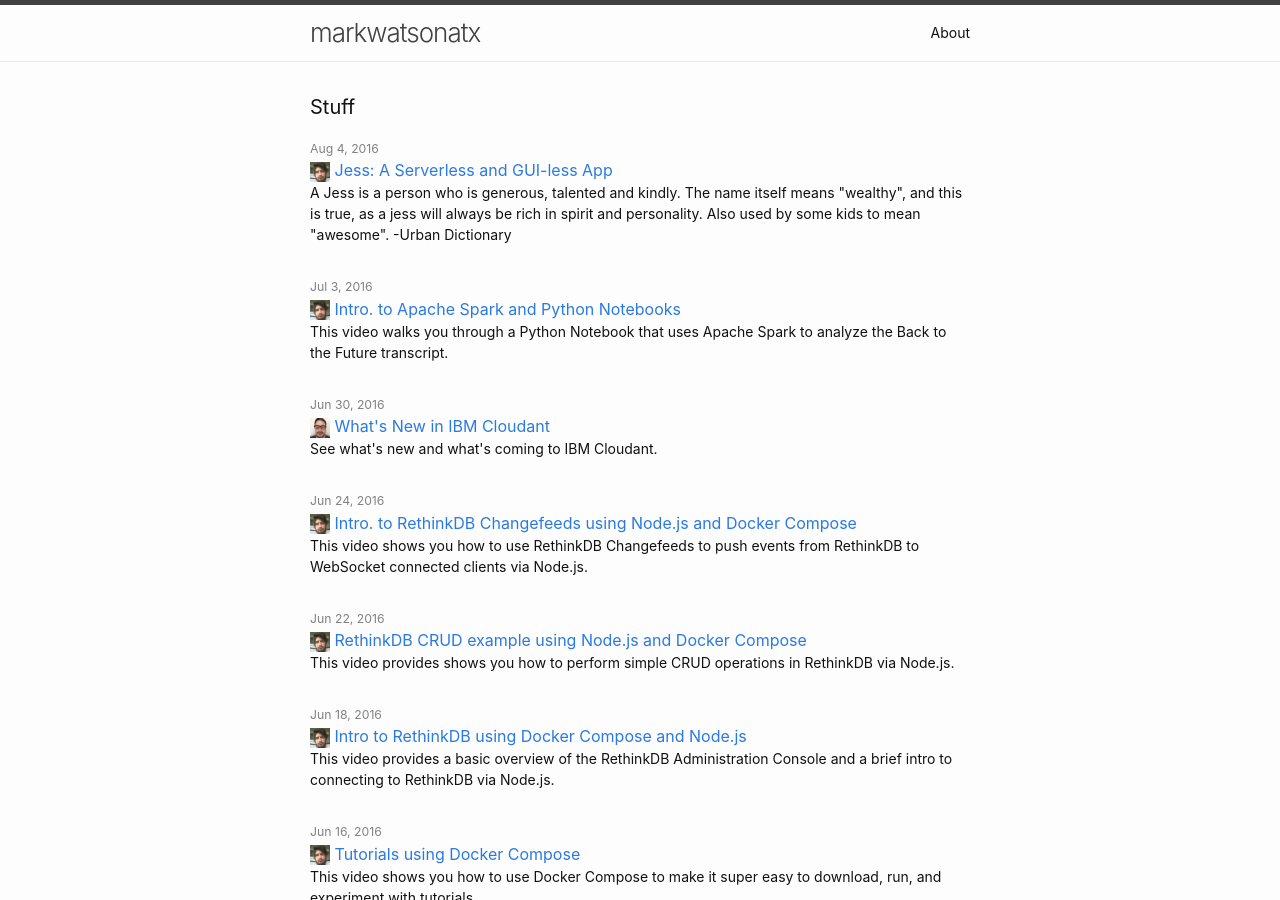
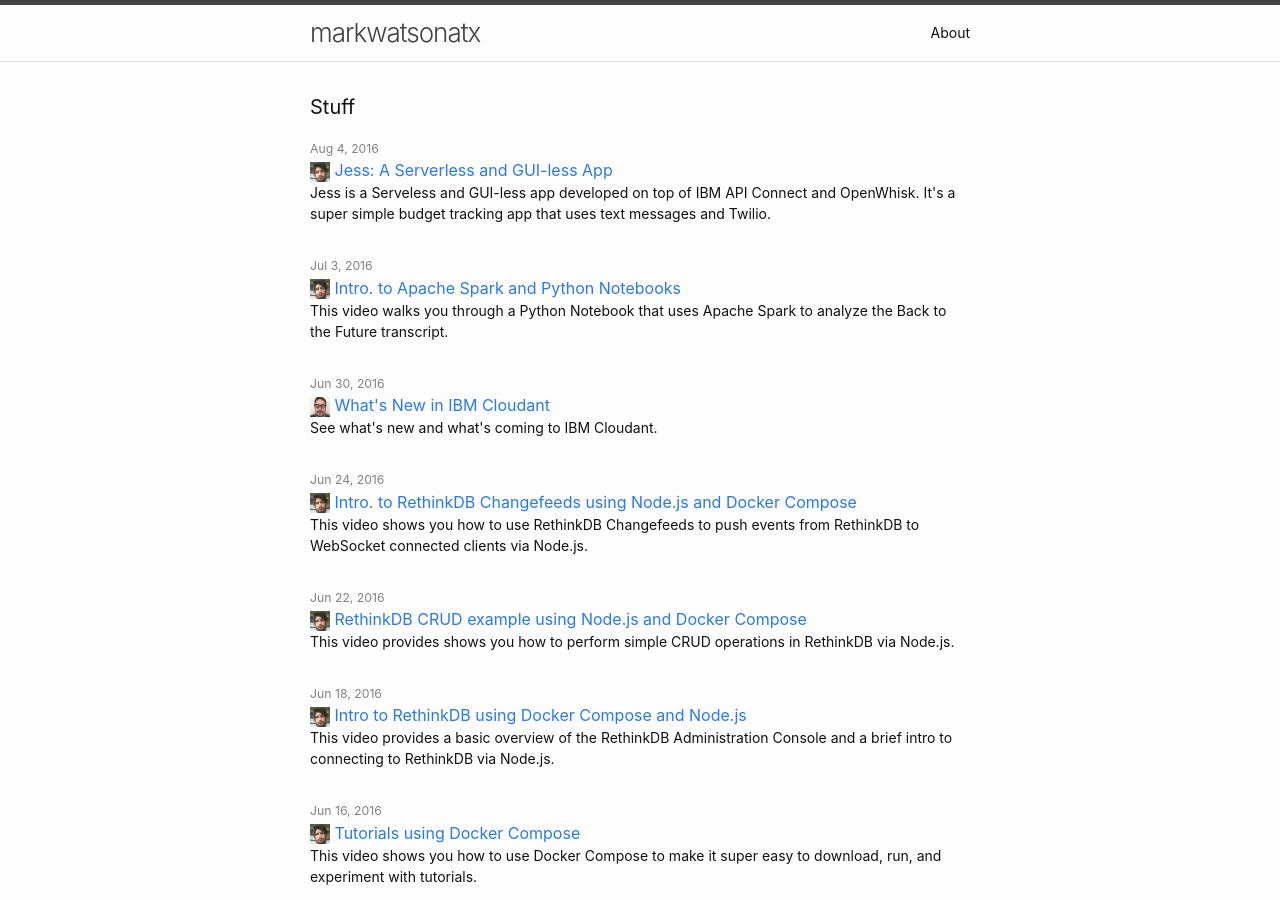
Before and after one commit to markwatsonatx/markwatsonatx.github.io, a Jekyll site: the page built from index.html, in a window 1280 px wide and 900 px high. Built offline with Jekyll 4.4.1, drawn with Linux system fonts in a browser that asks for light colours.

Commit message:
Updated caption

```diff
--- a/_posts/2016-08-04-serverless-guiless-openwhisk.markdown
+++ b/_posts/2016-08-04-serverless-guiless-openwhisk.markdown
@@ -3,7 +3,7 @@
 title:  "Jess: A Serverless and GUI-less App"
 date:   2016-08-04 09:00:00 -0500
 categories: [tutorial, openwhisk, serverless]
-caption: A Jess is a person who is generous, talented and kindly. The name itself means "wealthy", and this is true, as a jess will always be rich in spirit and personality. Also used by some kids to mean "awesome". -Urban Dictionary
+caption: Jess is a Serveless and GUI-less app developed on top of IBM API Connect and OpenWhisk. It's a super simple budget tracking app that uses text messages and Twilio.
 super: unofficial
 ---
 
```
